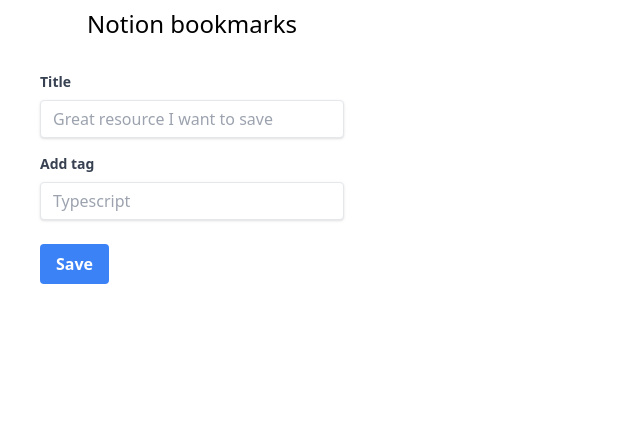
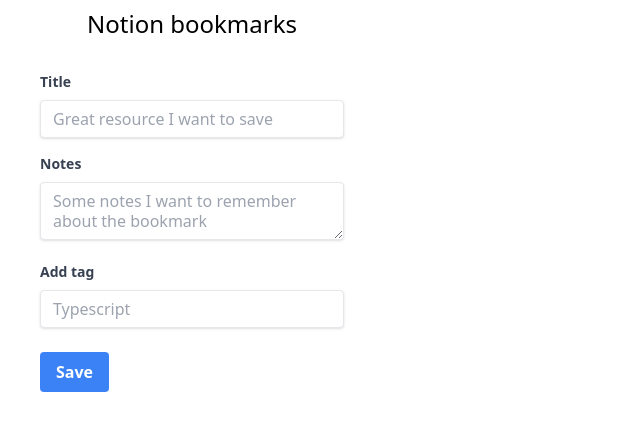
Before and after one commit to egimenos/notion-db-bookmark-extension, a Next.js app in the folder next-app/: page / in a window 1280 px wide. Shown: the top 430 px of the page, without its empty margins (0-640 px from the left). Built offline with nearby package versions, Linux system fonts and the light colour scheme.

Commit message:
add notes input

```diff
--- a/next-app/components/Form/Form.js
+++ b/next-app/components/Form/Form.js
@@ -3,6 +3,7 @@
 
 const Form = ({ handleSaveBookmark }) => {
   const [title, setTitle] = useState("");
+  const [notes, setNotes] = useState("");
   const [tags, setTags] = useState([]);
 
   const handleTagInputEnter = (e) => {
@@ -14,11 +15,15 @@
 
   const handleSubmit = (e) => {
     console.log("onsubmit");
-    handleSaveBookmark(title, tags);
+    handleSaveBookmark(title, notes, tags);
   };
 
   const handleTitleChange = (e) => {
     setTitle(e.target.value);
+  };
+
+  const handleNotesChange = (e) => {
+    setNotes(e.target.value);
   };
 
   const handleRemoveTag = (_event, tagToDelete) => {
@@ -41,6 +46,20 @@
           type="text"
           placeholder="Great resource I want to save"
         ></input>
+      </div>
+      <div className="mb-4">
+        <label
+          htmlFor="notes"
+          className="block text-gray-700 text-sm font-bold mb-2"
+        >
+          Notes
+        </label>
+        <textarea
+          onChange={handleNotesChange}
+          className="shadow appearance-none border rounded w-full py-2 px-3 text-gray-700 leading-tight focus:outline-none focus:shadow-outline focus:border-blue-300"
+          type="text"
+          placeholder="Some notes I want to remember about the bookmark"
+        ></textarea>
       </div>
       <div className="mb-4">
         <label
```
